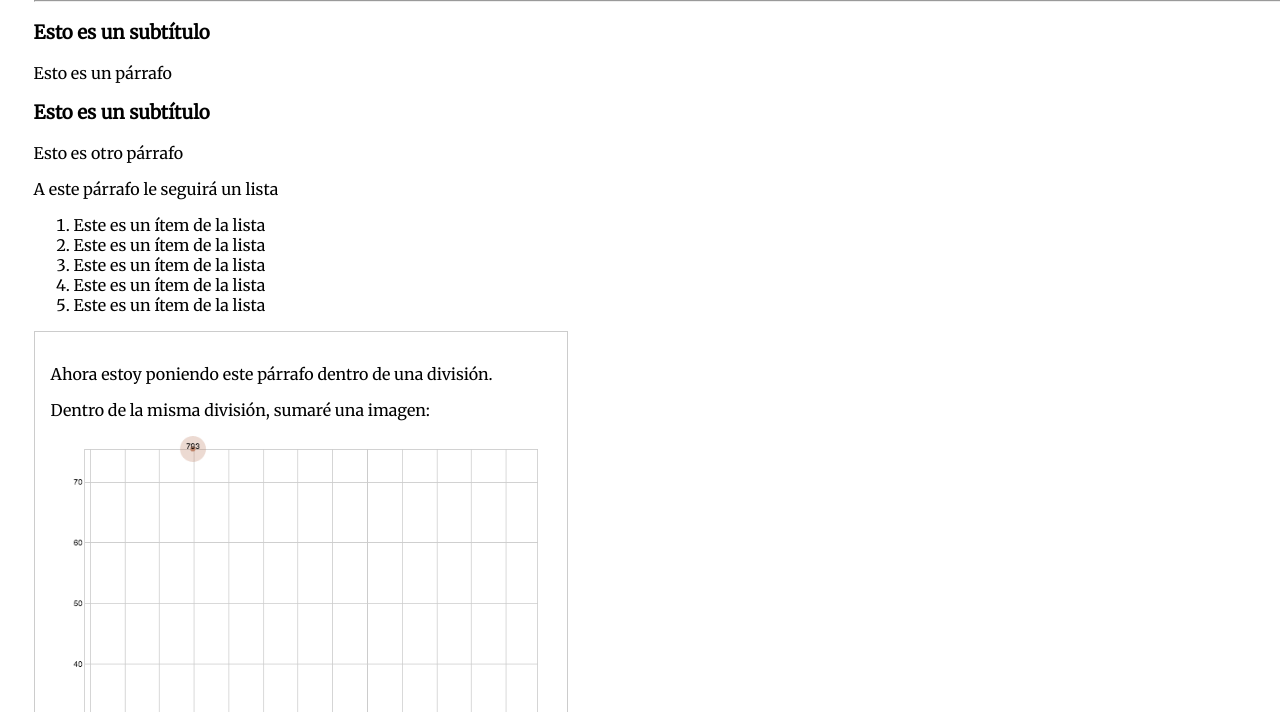
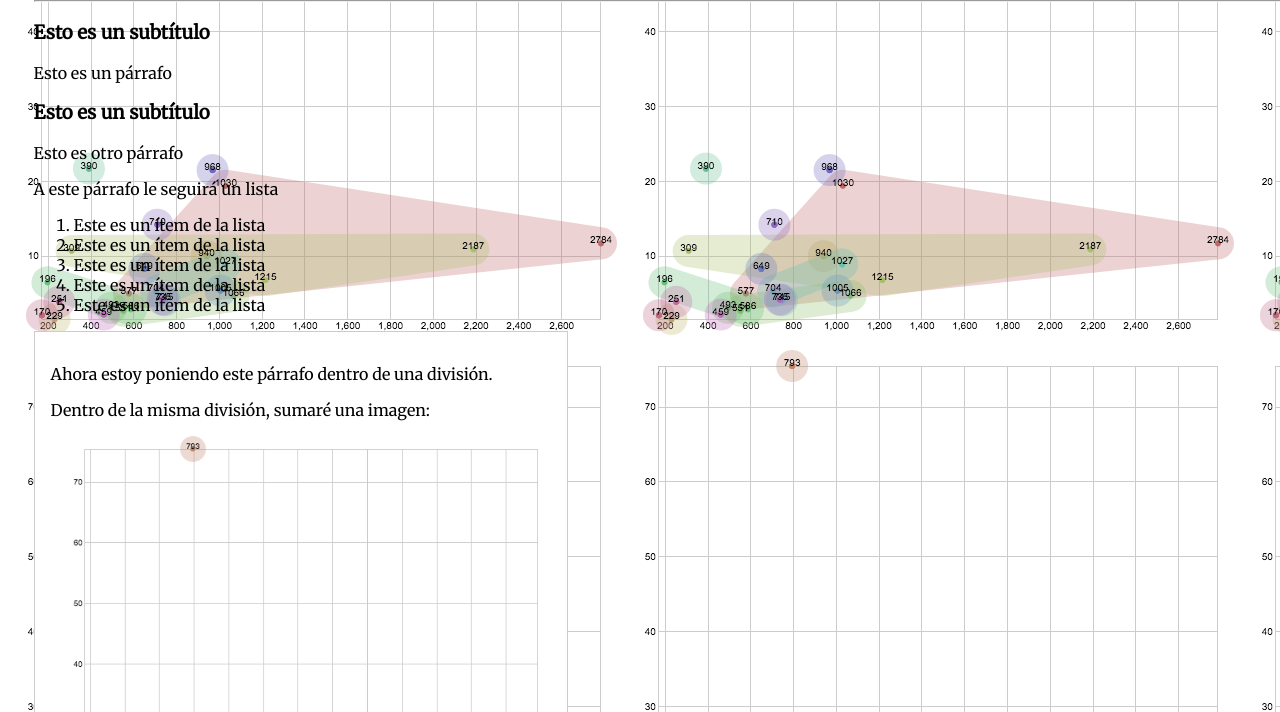
Before and after one commit to florenciaviz/saludosweb, a plain HTML site: page index.html in a window 1280 px wide. Shown: the part 250-962 px from the top of the page. Drawn offline with Linux system fonts and the light colour scheme.

Commit message:
Update estilo.css

```diff
--- a/estilo.css
+++ b/estilo.css
@@ -8,7 +8,8 @@ h1{
 }
 
 body{
-  background:algo.png;
+  background-image:
+    url("algo.png");
   color:rgb(0, 0, 0);
   padding:2%;
   font-family: 'Merriweather', serif;
```
